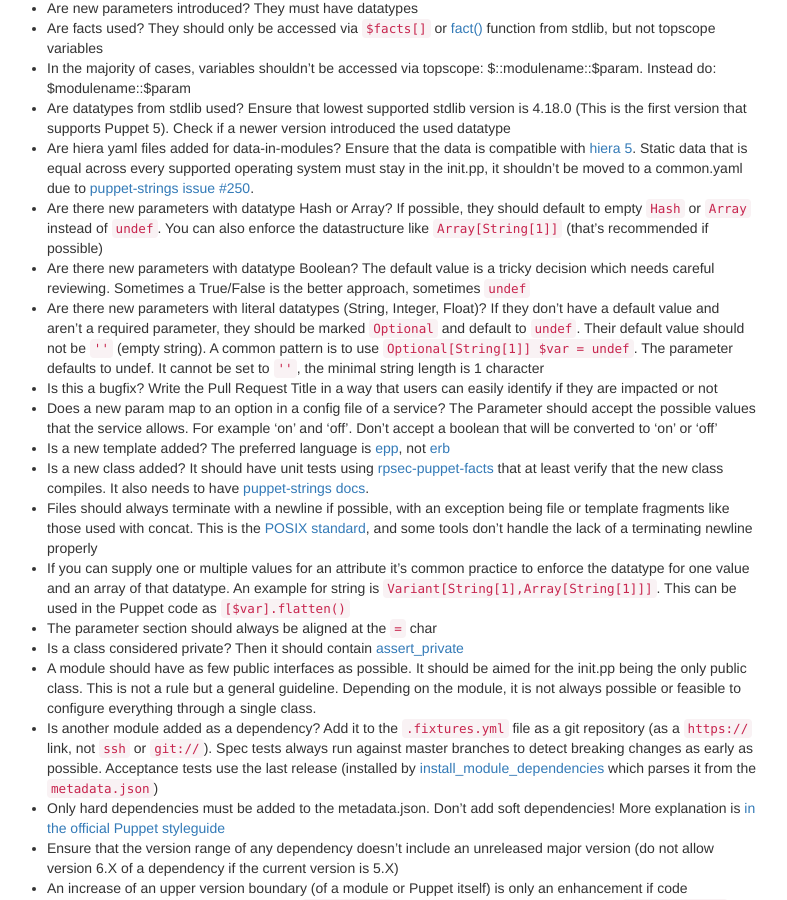
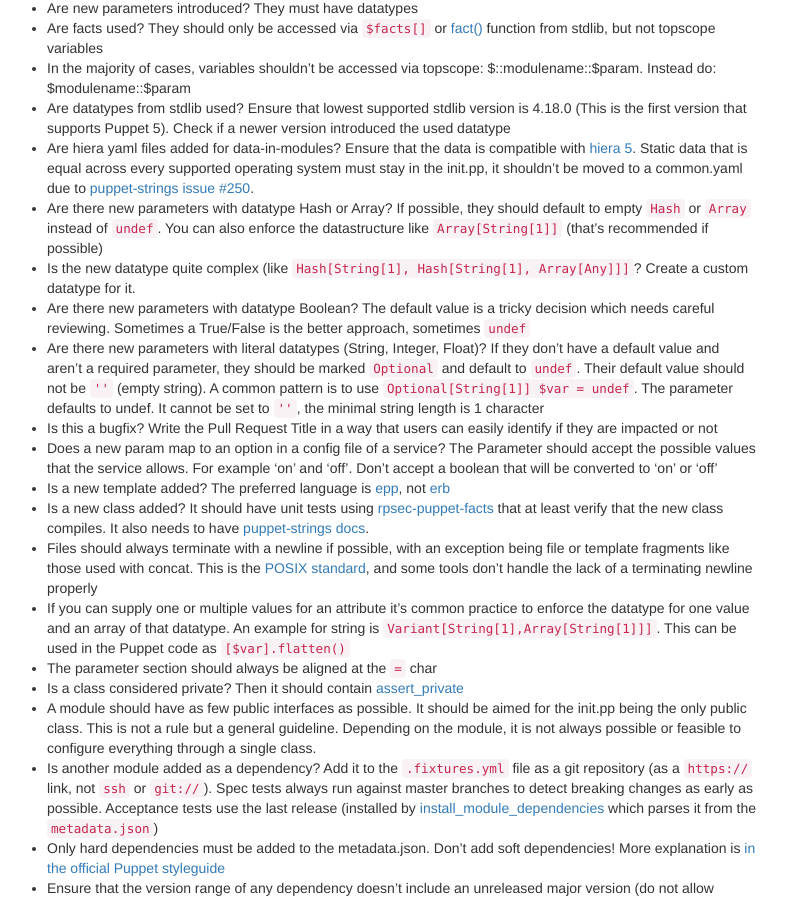
Before and after one commit to voxpupuli/voxpupuli.github.io, a Jekyll site: the page built from _docs/reviewing_pr.md, in a window 1280 px wide and 900 px high, scrolled down 653 px. Shown: the whole window, without its empty margins (258-1045 px from the left). Built offline with Jekyll 4.4.1, drawn with Linux system fonts in a browser that asks for light colours; nearby versions of some CDN libraries.

Commit message:
mention custom datatypes

```diff
--- a/_docs/reviewing_pr.md
+++ b/_docs/reviewing_pr.md
@@ -23,6 +23,7 @@ one of our modules:
 * Are datatypes from stdlib used? Ensure that lowest supported stdlib version is 4.18.0 (This is the first version that supports Puppet 5). Check if a newer version introduced the used datatype
 * Are hiera yaml files added for data-in-modules? Ensure that the data is compatible with [hiera 5](https://puppet.com/docs/puppet/5.3/hiera_migrate.html#use-cases-for-upgrading-to-hiera-5). Static data that is equal across every supported operating system must stay in the init.pp, it shouldn't be moved to a common.yaml due to [puppet-strings issue #250](https://github.com/puppetlabs/puppet-strings/issues/250).
 * Are there new parameters with datatype Hash or Array? If possible, they should default to empty `Hash` or `Array` instead of `undef`. You can also enforce the datastructure like `Array[String[1]]` (that's recommended if possible)
+* Is the new datatype quite complex (like `Hash[String[1], Hash[String[1], Array[Any]]]`? Create a custom datatype for it.
 * Are there new parameters with datatype Boolean? The default value is a tricky decision which needs careful reviewing. Sometimes a True/False is the better approach, sometimes `undef`
 * Are there new parameters with literal datatypes (String, Integer, Float)? If they don't have a default value and aren't a required parameter, they should be marked `Optional` and default to `undef`. Their default value should not be `''` (empty string). A common pattern is to use `Optional[String[1]] $var = undef`. The parameter defaults to undef. It cannot be set to `''`, the minimal string length is 1 character
 * Is this a bugfix? Write the Pull Request Title in a way that users can easily identify if they are impacted or not
```
